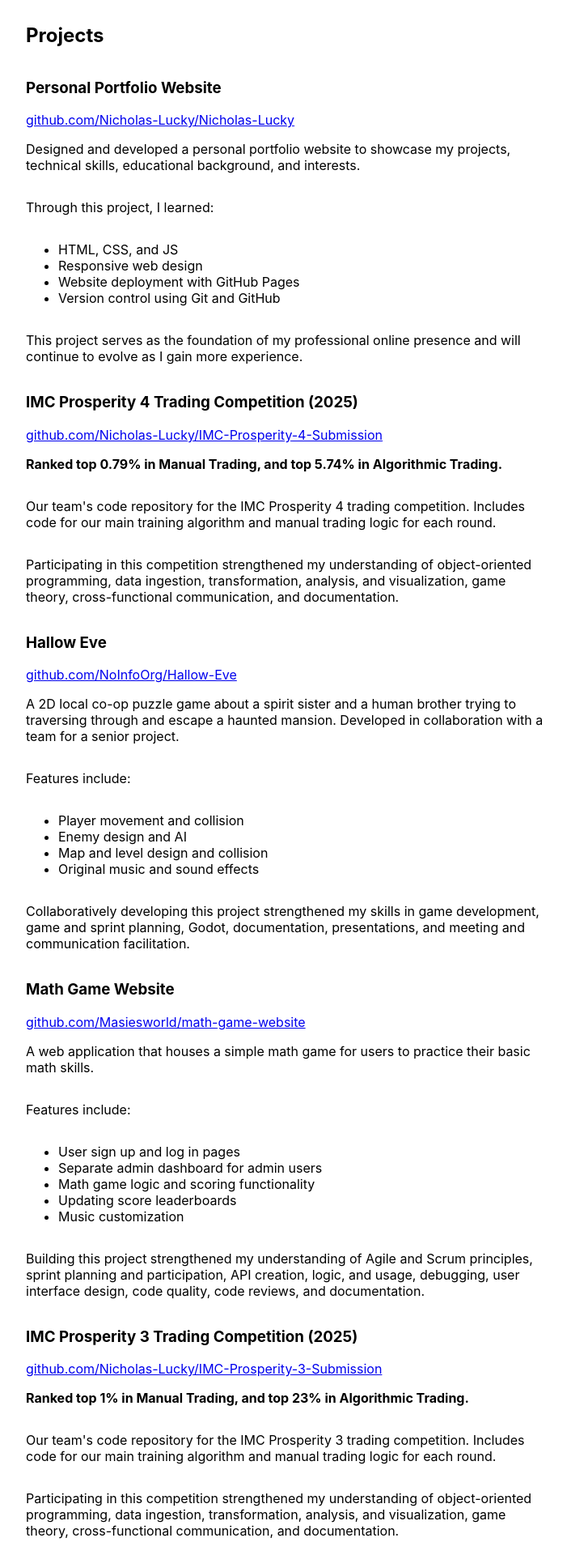
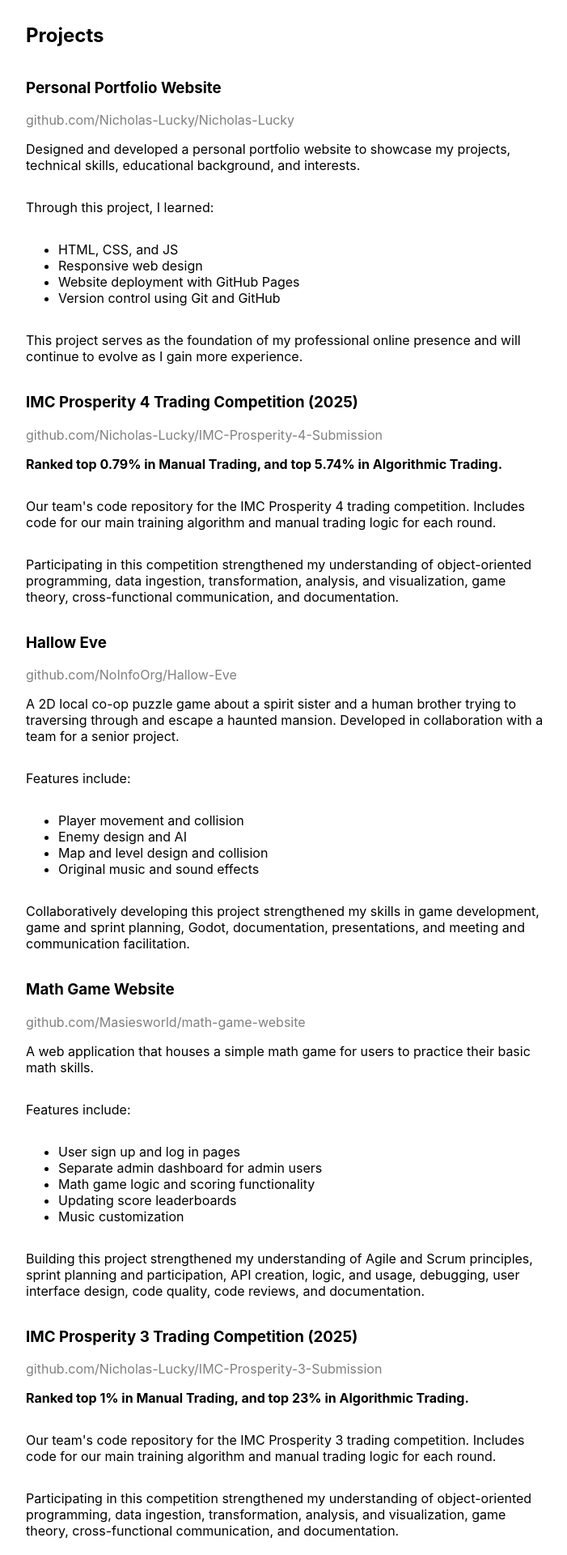
Before and after one commit to Nicholas-Lucky/resume, a React (Create React App) app in the folder personal-website/: page / in a window 1280 px wide. Shown: the part 480-2400 px from the top of the page at 81% size, without its empty margins (288-989 px from the left). Built offline with nearby package versions, Linux system fonts and the light colour scheme.

Commit message:
Add a hover gradient for the project links

```diff
--- a/personal-website/public/index.html
+++ b/personal-website/public/index.html
@@ -24,7 +24,7 @@
       work correctly both with client-side routing and a non-root public URL.
       Learn how to configure a non-root public URL by running `npm run build`.
     -->
-    <title>React App</title>
+    <title>Nicholas Lucky</title>
   </head>
   <body>
     <noscript>You need to enable JavaScript to run this app.</noscript>
--- a/personal-website/src/App.css
+++ b/personal-website/src/App.css
@@ -49,3 +49,50 @@
   display: flex;
   flex-direction: column;
 }
+
+/* Gradient colors for the project links */
+@property --gradientColorOne {
+  syntax: "<color>";
+  initial-value: #43a047;
+  inherits: false;
+}
+
+@property --gradientColorTwo {
+  syntax: "<color>";
+  initial-value: #1e88e5;
+  inherits: false;
+}
+
+.project-link {
+  --gradientColorOne: gray;
+  --gradientColorTwo: gray;
+
+  background: linear-gradient(90deg, var(--gradientColorOne), var(--gradientColorTwo), var(--gradientColorOne), var(--gradientColorTwo));
+  background-clip: text;
+  -webkit-background-clip: text;
+  background-size: 200% 100%; /* Double the size for smooth animation */
+
+  transition: 0.25s;
+  transition-property: --gradientColorOne, --gradientColorTwo;
+
+  color: transparent;
+  text-decoration: none;
+}
+
+.project-link:hover {
+  --gradientColorOne: #43a047;
+  --gradientColorTwo: #1e88e5;
+
+  text-decoration: underline;
+  animation: gradientShift 2.5s linear infinite;
+}
+
+/* Keyframes for gradient animation */
+@keyframes gradientShift {
+  0% {
+    background-position: 0% 0;
+  }
+  100% {
+    background-position: 100% 0;
+  }
+}
--- a/personal-website/src/App.js
+++ b/personal-website/src/App.js
@@ -38,7 +38,7 @@
       <h2>Projects</h2>
 
       <h3>Personal Portfolio Website</h3>
-      <a href="https://github.com/Nicholas-Lucky/Nicholas-Lucky">github.com/Nicholas-Lucky/Nicholas-Lucky</a>
+      <a href="https://github.com/Nicholas-Lucky/Nicholas-Lucky" className="project-link">github.com/Nicholas-Lucky/Nicholas-Lucky</a>
       <p>Designed and developed a personal portfolio website to showcase my projects, technical skills, educational background, and interests.</p>
       <p>Through this project, I learned:</p>
       <ul>
@@ -50,13 +50,13 @@
       <p>This project serves as the foundation of my professional online presence and will continue to evolve as I gain more experience.</p>
 
       <h3>IMC Prosperity 4 Trading Competition (2025)</h3>
-      <a href="https://github.com/Nicholas-Lucky/IMC-Prosperity-4-Submission">github.com/Nicholas-Lucky/IMC-Prosperity-4-Submission</a>
+      <a href="https://github.com/Nicholas-Lucky/IMC-Prosperity-4-Submission" className="project-link">github.com/Nicholas-Lucky/IMC-Prosperity-4-Submission</a>
       <p><b>Ranked top 0.79% in Manual Trading, and top 5.74% in Algorithmic Trading.</b></p>
       <p>Our team's code repository for the IMC Prosperity 4 trading competition. Includes code for our main training algorithm and manual trading logic for each round.</p>
       <p>Participating in this competition strengthened my understanding of object-oriented programming, data ingestion, transformation, analysis, and visualization, game theory, cross-functional communication, and documentation.</p>
 
       <h3>Hallow Eve</h3>
-      <a href="https://github.com/NoInfoOrg/Hallow-Eve ">github.com/NoInfoOrg/Hallow-Eve</a>
+      <a href="https://github.com/NoInfoOrg/Hallow-Eve" className="project-link">github.com/NoInfoOrg/Hallow-Eve</a>
       <p>A 2D local co-op puzzle game about a spirit sister and a human brother trying to traversing through and escape a haunted mansion. Developed in collaboration with a team for a senior project.</p>
       <p>Features include:</p>
       <ul>
@@ -68,7 +68,7 @@
       <p>Collaboratively developing this project strengthened my skills in game development, game and sprint planning, Godot, documentation, presentations, and meeting and communication facilitation.</p>
 
       <h3>Math Game Website</h3>
-      <a href="https://github.com/Masiesworld/math-game-website">github.com/Masiesworld/math-game-website</a>
+      <a href="https://github.com/Masiesworld/math-game-website" className="project-link">github.com/Masiesworld/math-game-website</a>
       <p>A web application that houses a simple math game for users to practice their basic math skills.</p>
       <p>Features include:</p>
       <ul>
@@ -81,13 +81,13 @@
       <p>Building this project strengthened my understanding of Agile and Scrum principles, sprint planning and participation, API creation, logic, and usage, debugging, user interface design, code quality, code reviews, and documentation.</p>
 
       <h3>IMC Prosperity 3 Trading Competition (2025)</h3>
-      <a href="https://github.com/Nicholas-Lucky/IMC-Prosperity-3-Submission">github.com/Nicholas-Lucky/IMC-Prosperity-3-Submission</a>
+      <a href="https://github.com/Nicholas-Lucky/IMC-Prosperity-3-Submission" className="project-link">github.com/Nicholas-Lucky/IMC-Prosperity-3-Submission</a>
       <p><b>Ranked top 1% in Manual Trading, and top 23% in Algorithmic Trading.</b></p>
       <p>Our team's code repository for the IMC Prosperity 3 trading competition. Includes code for our main training algorithm and manual trading logic for each round.</p>
       <p>Participating in this competition strengthened my understanding of object-oriented programming, data ingestion, transformation, analysis, and visualization, game theory, cross-functional communication, and documentation.</p>
 
       <h3>Chrome Bookmark Searcher Extension</h3>
-      <a href="https://github.com/Nicholas-Lucky/Google-Chrome-Bookmark-Searcher-Extension">github.com/Nicholas-Lucky/Google-Chrome-Bookmark-Searcher-Extension</a>
+      <a href="https://github.com/Nicholas-Lucky/Google-Chrome-Bookmark-Searcher-Extension" className="project-link">github.com/Nicholas-Lucky/Google-Chrome-Bookmark-Searcher-Extension</a>
       <p>A Google extension that allows users to search through their bookmarks by title. Works with the chrome API.</p>
       <p>Features include:</p>
       <ul>
```
